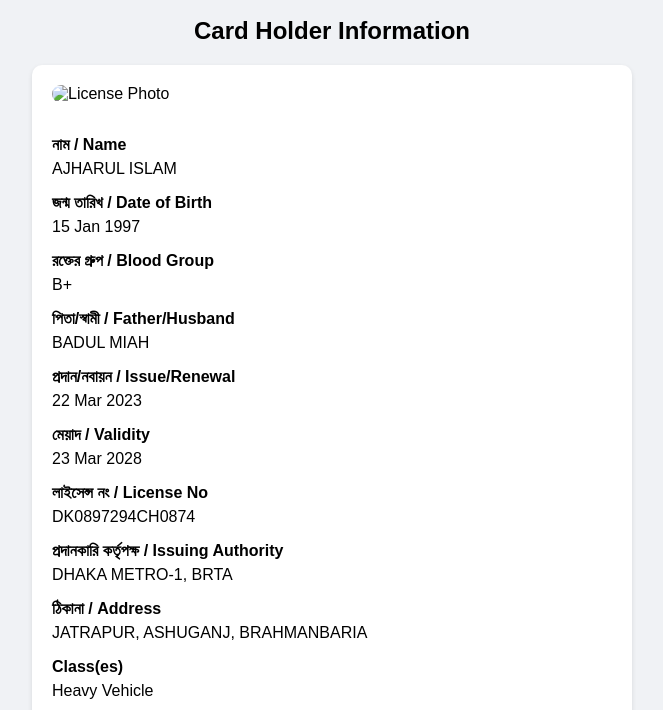
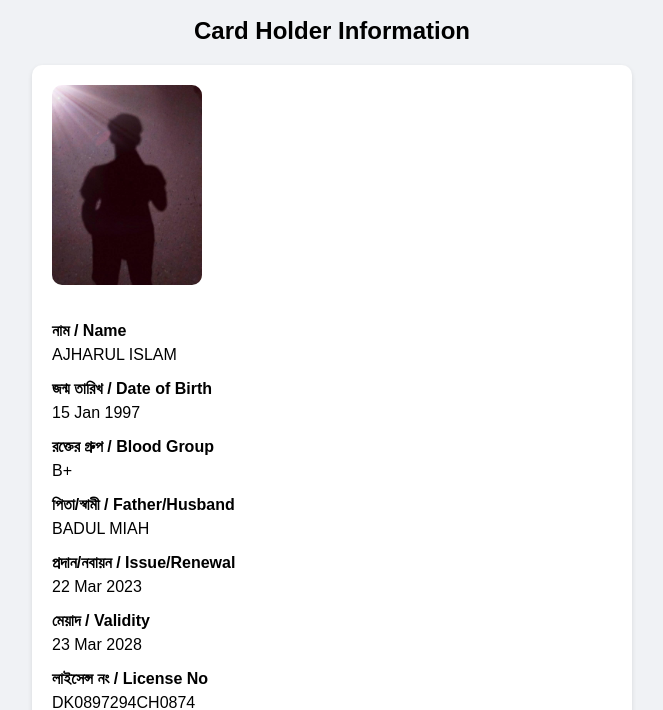
Before and after one commit to rafr6/DL-checker, a plain HTML site: page index.html in a window 1280 px wide. Shown: the part 67-777 px from the top of the page, without its empty margins (308-971 px from the left). Drawn offline with Linux system fonts and the light colour scheme.

Commit message:
Update index.html

```diff
--- a/index.html
+++ b/index.html
@@ -12,7 +12,7 @@
     <h1>BRTA LICENSE VERIFICATION</h1>
     <h2>Card Holder Information</h2>
     <div class="card">
-      <img src="license_photo.jpg" alt="License Photo" class="photo"/>
+      <img src="photo.jpg" alt="License Photo" class="photo"/>
       <p><strong>নাম / Name</strong><br/>AJHARUL ISLAM</p>
       <p><strong>জন্ম তারিখ / Date of Birth</strong><br/>15 Jan 1997</p>
       <p><strong>রক্তের গ্রুপ / Blood Group</strong><br/>B+</p>
```
